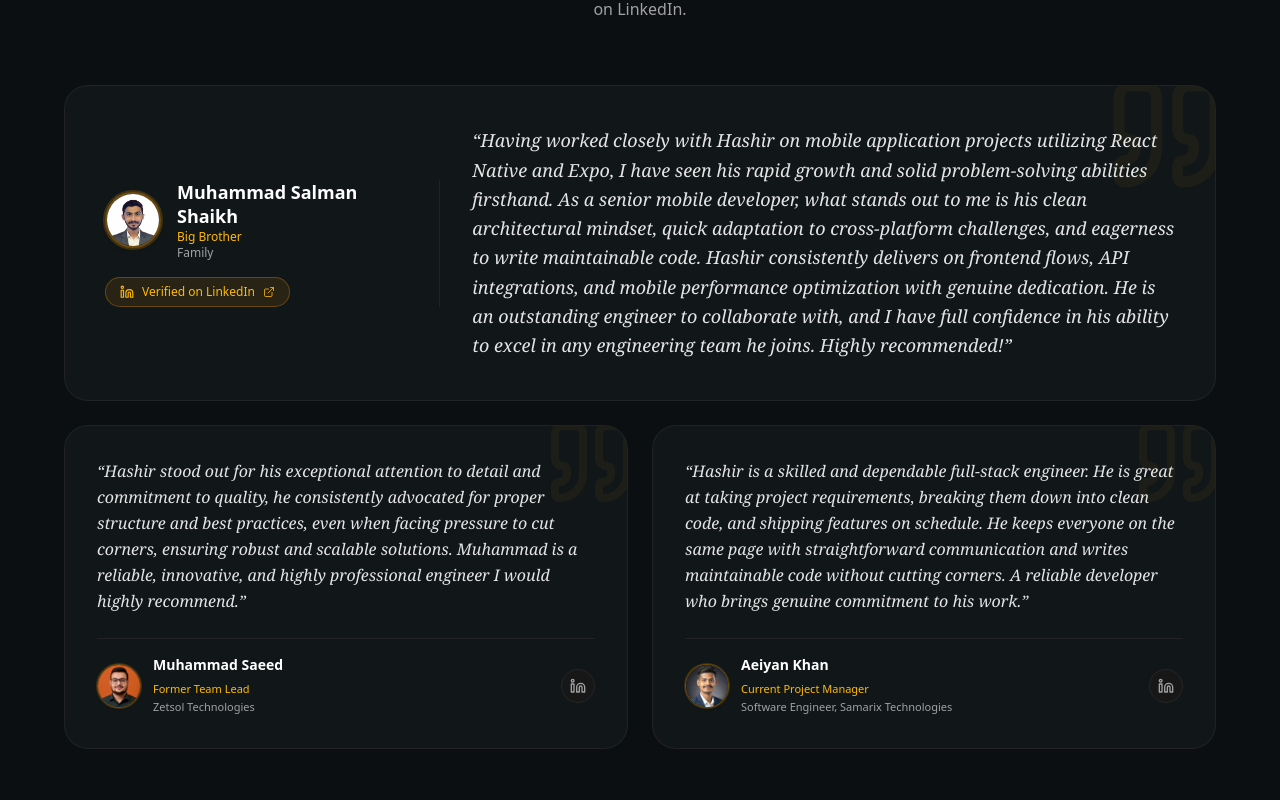
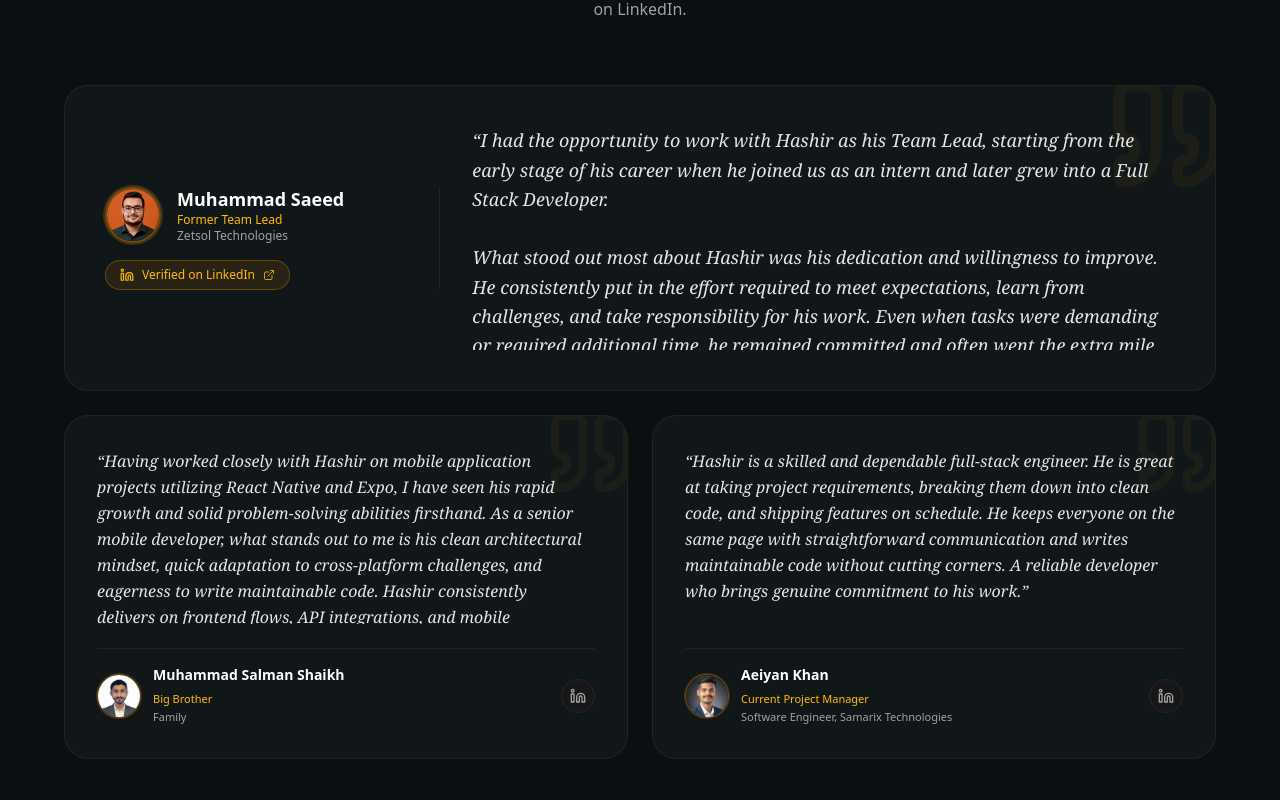
Before and after one commit to Hashir110/Portfolio, a Next.js app: page / in a window 1280 px wide. Shown: the part 4060-4860 px from the top of the page. Built offline with nearby package versions, Linux system fonts and the light colour scheme.

Commit message:
Update testimonial description.

```diff
--- a/src/app/globals.css
+++ b/src/app/globals.css
@@ -99,6 +99,25 @@
   background: rgba(217, 119, 6, 0.6);
 }
 
+.custom-scrollbar::-webkit-scrollbar {
+  width: 5px;
+}
+.custom-scrollbar::-webkit-scrollbar-track {
+  background: rgba(255, 255, 255, 0.03);
+  border-radius: 9999px;
+}
+.custom-scrollbar::-webkit-scrollbar-thumb {
+  background: rgba(245, 158, 11, 0.4);
+  border-radius: 9999px;
+}
+.custom-scrollbar::-webkit-scrollbar-thumb:hover {
+  background: rgba(245, 158, 11, 0.8);
+}
+.custom-scrollbar {
+  scrollbar-width: thin;
+  scrollbar-color: rgba(245, 158, 11, 0.4) transparent;
+}
+
 html {
   scroll-behavior: smooth;
 }
--- a/src/components/sections/TestimonialsSection.tsx
+++ b/src/components/sections/TestimonialsSection.tsx
@@ -23,13 +23,14 @@ export function TestimonialsSection() {
         </div>
 
         <div className="space-y-6">
+          {/* Card 1: Muhammad Saeed (Top Featured Banner) */}
           <div className={`p-8 lg:p-10 rounded-3xl ${themeStyles.testimonialBg} relative overflow-hidden transition-all duration-300`}>
             <Quote className="absolute -top-4 -right-4 w-32 h-32 text-amber-500/5 pointer-events-none rtl:right-auto rtl:-left-4" />
             <div className="grid grid-cols-1 lg:grid-cols-12 gap-8 items-center relative z-10">
               <div className="lg:col-span-4 flex flex-col items-start space-y-4 border-b lg:border-b-0 lg:border-r rtl:lg:border-r-0 rtl:lg:border-l border-neutral-800/80 pb-6 lg:pb-0 lg:pr-8 rtl:lg:pr-0 rtl:lg:pl-8">
                 <div className="flex items-center gap-4">
                   <img
-                    src="/bhai.jpg"
+                    src="/saeed.png"
                     alt={t.testimonials.items[0].name}
                     className="w-14 h-14 rounded-full object-cover border-2 border-amber-500/40 ring-2 ring-amber-500/20 shadow-md"
                   />
@@ -53,24 +54,31 @@ export function TestimonialsSection() {
               </div>
 
               <div className="lg:col-span-8">
-                <p className="text-base sm:text-lg font-serif italic text-neutral-200 leading-relaxed">
+                <div className="max-h-48 sm:max-h-56 overflow-y-auto pr-3 custom-scrollbar">
+                  <p className="text-base sm:text-lg font-serif italic text-neutral-200 leading-relaxed whitespace-pre-line">
                     {t.testimonials.items[0].quote}
                   </p>
                 </div>
               </div>
             </div>
+          </div>
 
+          {/* Cards 2 & 3: Bottom Grid (2: Salman Shaikh, 3: Aeiyan Khan) */}
           <div className="grid grid-cols-1 md:grid-cols-2 gap-6">
-            <div className={`p-8 rounded-3xl ${themeStyles.testimonialBg} relative overflow-hidden flex flex-col justify-between space-y-6 transition-all duration-300`}>
+            {/* Card 2: Muhammad Salman Shaikh */}
+            <div className={`p-8 rounded-3xl ${themeStyles.testimonialBg} relative overflow-hidden flex flex-col justify-between min-h-[280px] sm:min-h-[300px] space-y-6 transition-all duration-300`}>
               <Quote className="absolute -top-3 -right-3 w-24 h-24 text-amber-500/5 pointer-events-none rtl:right-auto rtl:-left-3" />
-              <p className="text-sm sm:text-base font-serif italic text-neutral-200 leading-relaxed relative z-10">
+
+              <div className="max-h-44 overflow-y-auto pr-2 custom-scrollbar relative z-10">
+                <p className="text-sm sm:text-base font-serif italic text-neutral-200 leading-relaxed whitespace-pre-line">
                   {t.testimonials.items[1].quote}
                 </p>
+              </div>
 
               <div className="flex items-center justify-between pt-4 border-t border-neutral-800/80 relative z-10">
                 <div className="flex items-center gap-3">
                   <img
-                    src="/saeed.png"
+                    src="/bhai.jpg"
                     alt={t.testimonials.items[1].name}
                     className="w-11 h-11 rounded-full object-cover border border-amber-500/40 ring-1 ring-amber-500/20 shadow-sm"
                   />
@@ -92,11 +100,15 @@ export function TestimonialsSection() {
               </div>
             </div>
 
-            <div className={`p-8 rounded-3xl ${themeStyles.testimonialBg} relative overflow-hidden flex flex-col justify-between space-y-6 transition-all duration-300`}>
+            {/* Card 3: Aeiyan Khan */}
+            <div className={`p-8 rounded-3xl ${themeStyles.testimonialBg} relative overflow-hidden flex flex-col justify-between min-h-[280px] sm:min-h-[300px] space-y-6 transition-all duration-300`}>
               <Quote className="absolute -top-3 -right-3 w-24 h-24 text-amber-500/5 pointer-events-none rtl:right-auto rtl:-left-3" />
-              <p className="text-sm sm:text-base font-serif italic text-neutral-200 leading-relaxed relative z-10">
+
+              <div className="max-h-44 overflow-y-auto pr-2 custom-scrollbar relative z-10">
+                <p className="text-sm sm:text-base font-serif italic text-neutral-200 leading-relaxed whitespace-pre-line">
                   {t.testimonials.items[2].quote}
                 </p>
+              </div>
 
               <div className="flex items-center justify-between pt-4 border-t border-neutral-800/80 relative z-10">
                 <div className="flex items-center gap-3">
--- a/src/lib/translations.ts
+++ b/src/lib/translations.ts
@@ -203,16 +203,16 @@ export const translations = {
       verified: "Verified on LinkedIn",
       items: [
         {
+          name: "Muhammad Saeed",
+          role: "Former Team Lead",
+          company: "Zetsol Technologies",
+          quote: "“I had the opportunity to work with Hashir as his Team Lead, starting from the early stage of his career when he joined us as an intern and later grew into a Full Stack Developer.\n\nWhat stood out most about Hashir was his dedication and willingness to improve. He consistently put in the effort required to meet expectations, learn from challenges, and take responsibility for his work. Even when tasks were demanding or required additional time, he remained committed and often went the extra mile to meet deadlines and complete his responsibilities.\n\nOver time, I saw clear growth in both his technical abilities and overall approach to software development. Hashir is hardworking, sincere, and persistent, and I believe these qualities will continue to help him grow further in his career.”",
+        },
+        {
           name: "Muhammad Salman Shaikh",
           role: "Big Brother",
           company: "Family",
           quote: "“Having worked closely with Hashir on mobile application projects utilizing React Native and Expo, I have seen his rapid growth and solid problem-solving abilities firsthand. As a senior mobile developer, what stands out to me is his clean architectural mindset, quick adaptation to cross-platform challenges, and eagerness to write maintainable code. Hashir consistently delivers on frontend flows, API integrations, and mobile performance optimization with genuine dedication. He is an outstanding engineer to collaborate with, and I have full confidence in his ability to excel in any engineering team he joins. Highly recommended!”",
-        },
-        {
-          name: "Muhammad Saeed",
-          role: "Former Team Lead",
-          company: "Zetsol Technologies",
-          quote: "“Hashir stood out for his exceptional attention to detail and commitment to quality, he consistently advocated for proper structure and best practices, even when facing pressure to cut corners, ensuring robust and scalable solutions. Muhammad is a reliable, innovative, and highly professional engineer I would highly recommend.”",
         },
         {
           name: "Aeiyan Khan",
@@ -581,16 +581,16 @@ export const translations = {
       verified: "Verificado en LinkedIn",
       items: [
         {
+          name: "Muhammad Saeed",
+          role: "Ex Líder de Equipo",
+          company: "ex-Zetsol Technologies",
+          quote: "“Hashir destacó por su atención al detalle y compromiso con la calidad. Siempre defendió las mejores prácticas asegurando soluciones robustas y escalables.”",
+        },
+        {
           name: "Muhammad Salman Shaikh",
           role: "Hermano Mayor",
           company: "Familia",
           quote: "“Habiendo trabajado estrechamente con Hashir en proyectos de aplicaciones móviles utilizando React Native y Expo, he presenciado de primera mano su rápido crecimiento y sus sólidas habilidades para resolver problemas. Como desarrollador móvil senior, lo que más destaca de él es su mentalidad de arquitectura limpia, su rápida adaptación a los desafíos multiplataforma y su entusiasmo por escribir código mantenible. Hashir cumple de manera constante con los flujos de frontend, integraciones de API y optimización del rendimiento móvil con verdadera dedicación. Es un ingeniero excepcional con quien colaborar y tengo plena confianza en su capacidad para destacar en cualquier equipo de ingeniería al que se una. ¡Muy recomendado!”",
-        },
-        {
-          name: "Muhammad Saeed",
-          role: "Ex Líder de Equipo",
-          company: "ex-Zetsol Technologies",
-          quote: "“Hashir destacó por su atención al detalle y compromiso con la calidad. Siempre defendió las mejores prácticas asegurando soluciones robustas y escalables.”",
         },
         {
           name: "Aeiyan Khan",
@@ -959,16 +959,16 @@ export const translations = {
       verified: "Auf LinkedIn verifiziert",
       items: [
         {
+          name: "Muhammad Saeed",
+          role: "Ehemaliger Teamleiter",
+          company: "ex-Zetsol Technologies",
+          quote: "“Hashir zeichnet sich durch Liebe zum Detail und Qualitätsbewusstsein aus. Er setzt stets auf saubere Strukturen und skalierbare Lösungen.”",
+        },
+        {
           name: "Muhammad Salman Shaikh",
           role: "Großer Bruder",
           company: "Familie",
           quote: "“Durch die enge Zusammenarbeit mit Hashir bei mobilen Anwendungsprojekten mit React Native und Expo habe ich sein schnelles Wachstum und seine hervorragenden Problemlösungsfähigkeiten aus erster Hand miterlebt. Als Senior Mobile Developer sticht für mich seine saubere Architekturdenkweise, die schnelle Anpassung an plattformübergreifende Herausforderungen und sein Eifer, wartbaren Code zu schreiben, hervor. Hashir liefert durchgehend Frontend-Flows, API-Integrationen und mobile Leistungsoptimierung mit echter Hingabe. Er ist ein fantastischer Ingenieur für die Zusammenarbeit, und ich habe volles Vertrauen in seine Fähigkeit, in jedem Entwicklungsteam hervorragende Leistungen zu erbringen. Sehr zu empfehlen!”",
-        },
-        {
-          name: "Muhammad Saeed",
-          role: "Ehemaliger Teamleiter",
-          company: "ex-Zetsol Technologies",
-          quote: "“Hashir zeichnet sich durch Liebe zum Detail und Qualitätsbewusstsein aus. Er setzt stets auf saubere Strukturen und skalierbare Lösungen.”",
         },
         {
           name: "Aeiyan Khan",
@@ -1337,16 +1337,16 @@ export const translations = {
       verified: "موثق على LinkedIn",
       items: [
         {
+          name: "Muhammad Saeed",
+          role: "قائد الفريق السابق",
+          company: "ex-Zetsol Technologies",
+          quote: "“تميز حاشر باهتمامه الشديد بالتفاصيل والجودة، وحرص دائماً على تطبيق أفضل الممارسات لبناء حلول قوية ومستقرة.”",
+        },
+        {
           name: "محمد الشيخ",
           role: "الأخ الأكبر",
           company: "العائلة",
           quote: "“من خلال العمل عن كثب مع حاشر في مشاريع تطبيقات الجوال باستخدام React Native و Expo، شهدت نموه السريع وقدراته القوية في حل المشكلات بشكل مباشر. كمهندس تطبيقات جوال أول، ما يلفت انتباهي هو عقليته المعمارية النظيفة، وتكيفه السريع مع تحديات المنصات المتعددة، وحرصه على كتابة كود قابل للصيانة. يقدم حاشر باستمرار واجهات ممتازة، وتكاملات API، وتطوير أداء الجوال بتفانٍ حقيقي. إنه مهندس رائع للتعاون معه، ولدي ثقة كاملة في قدرته على التفوق في أي فريق هندسي ينضم إليه. أوصي به بشدة!”",
-        },
-        {
-          name: "Muhammad Saeed",
-          role: "قائد الفريق السابق",
-          company: "ex-Zetsol Technologies",
-          quote: "“تميز حاشر باهتمامه الشديد بالتفاصيل والجودة، وحرص دائماً على تطبيق أفضل الممارسات لبناء حلول قوية ومستقرة.”",
         },
         {
           name: "Aeiyan Khan",
@@ -1715,16 +1715,16 @@ export const translations = {
       verified: "LinkedIn پر تصدیق شدہ",
       items: [
         {
+          name: "محمد سعید",
+          role: "سابق ٹیم لیڈ",
+          company: "ex-Zetsol Technologies",
+          quote: "“حاشر نے معیار اور باریک بینی پر ہمیشہ توجہ دی۔ بہترین کوڈنگ اور بہترین پریکٹسز کے ساتھ مضبوط اور معیاری حل تیار کیے۔”",
+        },
+        {
           name: "محمد شیخ",
           role: "بڑا بھائی",
           company: "فیملی",
           quote: "“حاشر کے ساتھ React Native اور Expo کا استعمال کرتے ہوئے موبائل ایپلیکیشن پراجیکٹس پر قریب سے کام کرتے ہوئے، میں نے اس کی تیز رفتاری سے ترقی اور مسائل حل کرنے کی صلاحیتوں کا خود مشاہدہ کیا ہے۔ ایک سینئر موبائل ڈیولپر کے طور پر، میرے لیے جو بات نمایاں ہے وہ اس کا کلین آرکیٹیکچرل ذہن، کراس پلیٹ فارم چیلنجز سے تیزی سے ہم آہنگ ہونا اور قابلِ دیکھ بھال (maintainable) کوڈ لکھنے کا شوق ہے۔ حاشر فرنٹ اینڈ فلو، API انٹیگریشنز اور موبائل پرفارمنس کی بہتری پر سچی لگن کے ساتھ کام کرتا ہے۔ وہ تعاون کے لیے ایک بہترین انجینئر ہے، اور مجھے اس کی صلاحیت پر پورا اعتماد ہے کہ وہ جس بھی انجینئرنگ ٹیم میں شامل ہوگا بہترین کارکردگی دکھائے گا۔ انتہائی سفارش کردہ!”",
-        },
-        {
-          name: "محمد سعید",
-          role: "سابق ٹیم لیڈ",
-          company: "ex-Zetsol Technologies",
-          quote: "“حاشر نے معیار اور باریک بینی پر ہمیشہ توجہ دی۔ بہترین کوڈنگ اور بہترین پریکٹسز کے ساتھ مضبوط اور معیاری حل تیار کیے۔”",
         },
         {
           name: "عیان خان",
```
Lines whose indentation alone changed are shown as unchanged.
